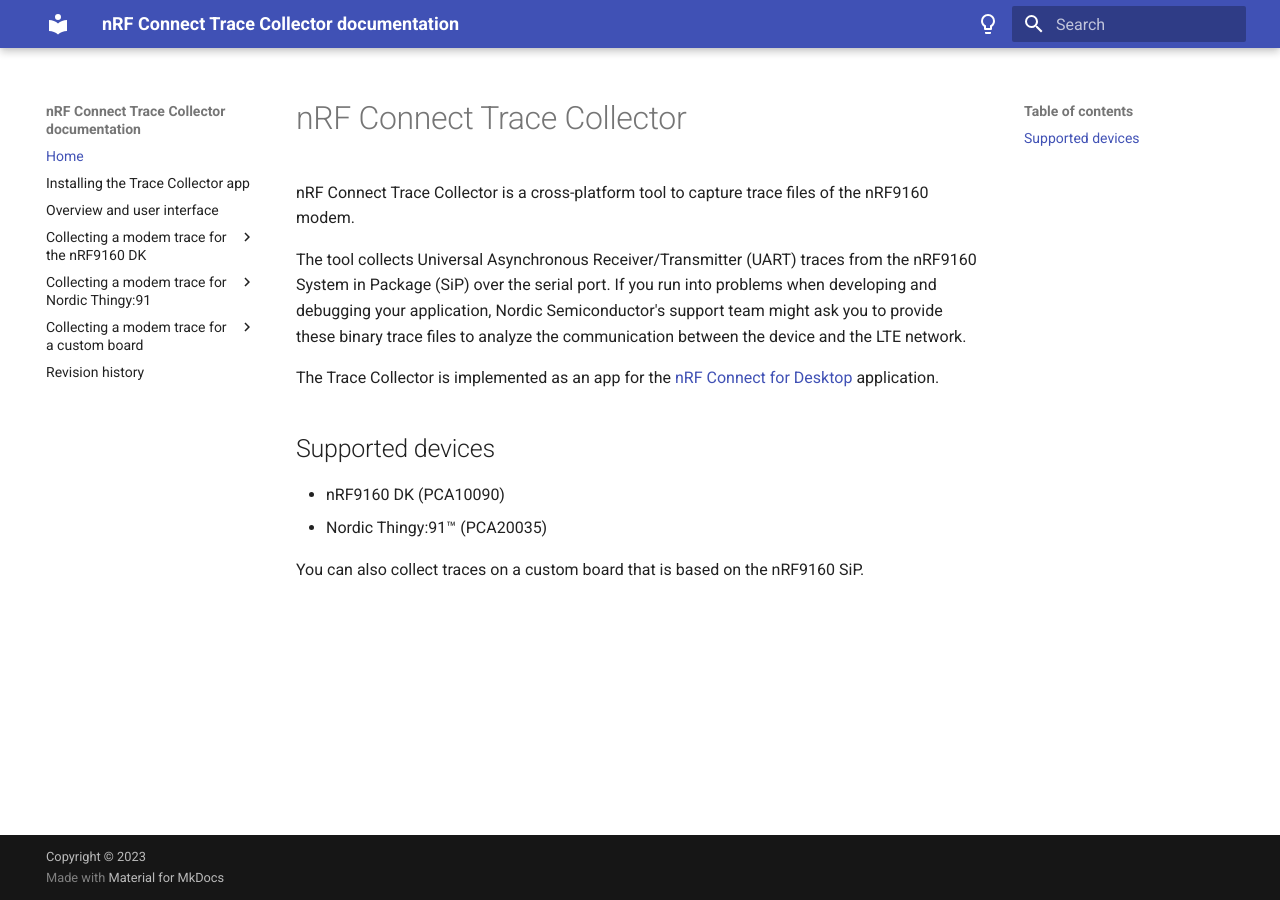
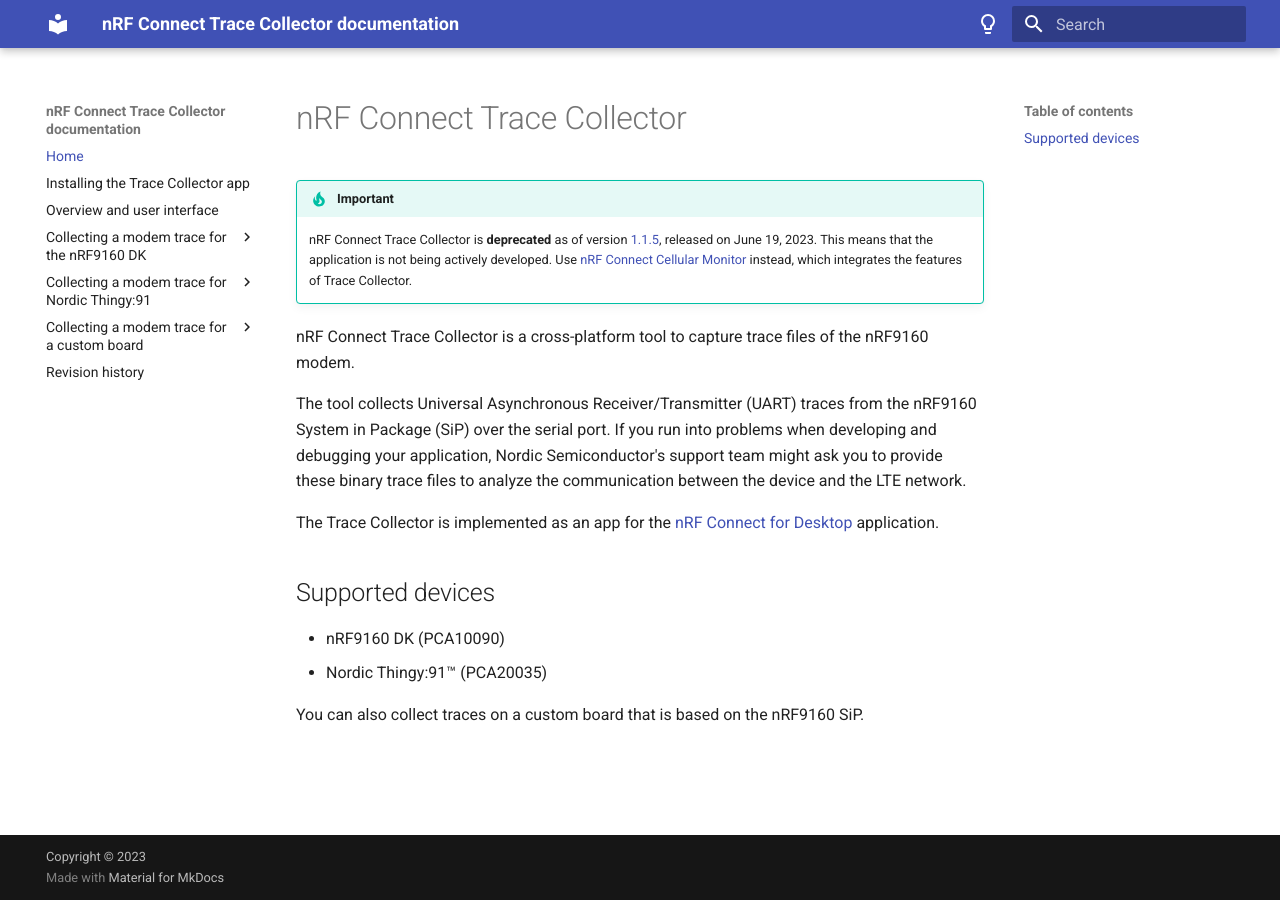
Before and after one commit to NordicSemiconductor/pc-nrfconnect-tracecollector, an MkDocs documentation site: the page built from doc/docs/index.md, in a window 1280 px wide. Built offline with MkDocs 1.6.1 and Material for MkDocs 9.7.7, drawn with Linux system fonts in a browser that asks for light colours.

```diff
--- a/doc/docs/index.md
+++ b/doc/docs/index.md
@@ -1,4 +1,7 @@
 # nRF Connect Trace Collector
+
+!!! tip "Important"
+     nRF Connect Trace Collector is **deprecated** as of version [1.1.5](https://github.com/NordicSemiconductor/pc-nrfconnect-tracecollector/blob/main/Changelog.md), released on June 19, 2023. This means that the application is not being actively developed. Use [nRF Connect Cellular Monitor](https://docs.nordicsemi.com/bundle/nrf-connect-cellularmonitor/page/index.html) instead, which integrates the features of Trace Collector.
 
 nRF Connect Trace Collector is a cross-platform tool to capture trace files of the nRF9160 modem.
 
--- a/doc/mkdocs.yml
+++ b/doc/mkdocs.yml
@@ -73,4 +73,4 @@ nav:
     - Preparing the board for trace collection: custom_preparing.md
     - Enabling tracing in the application: custom_enabling.md
     - Capturing the modem trace: custom_capturing.md
-  - Revision history: revision_history.md
+  - Revision history: revision_history_tc.md
```
Also changed, not shown: doc/docs/revision_history_tc.md (renamed from doc/docs/revision_history.md, +1 -0 lines).
